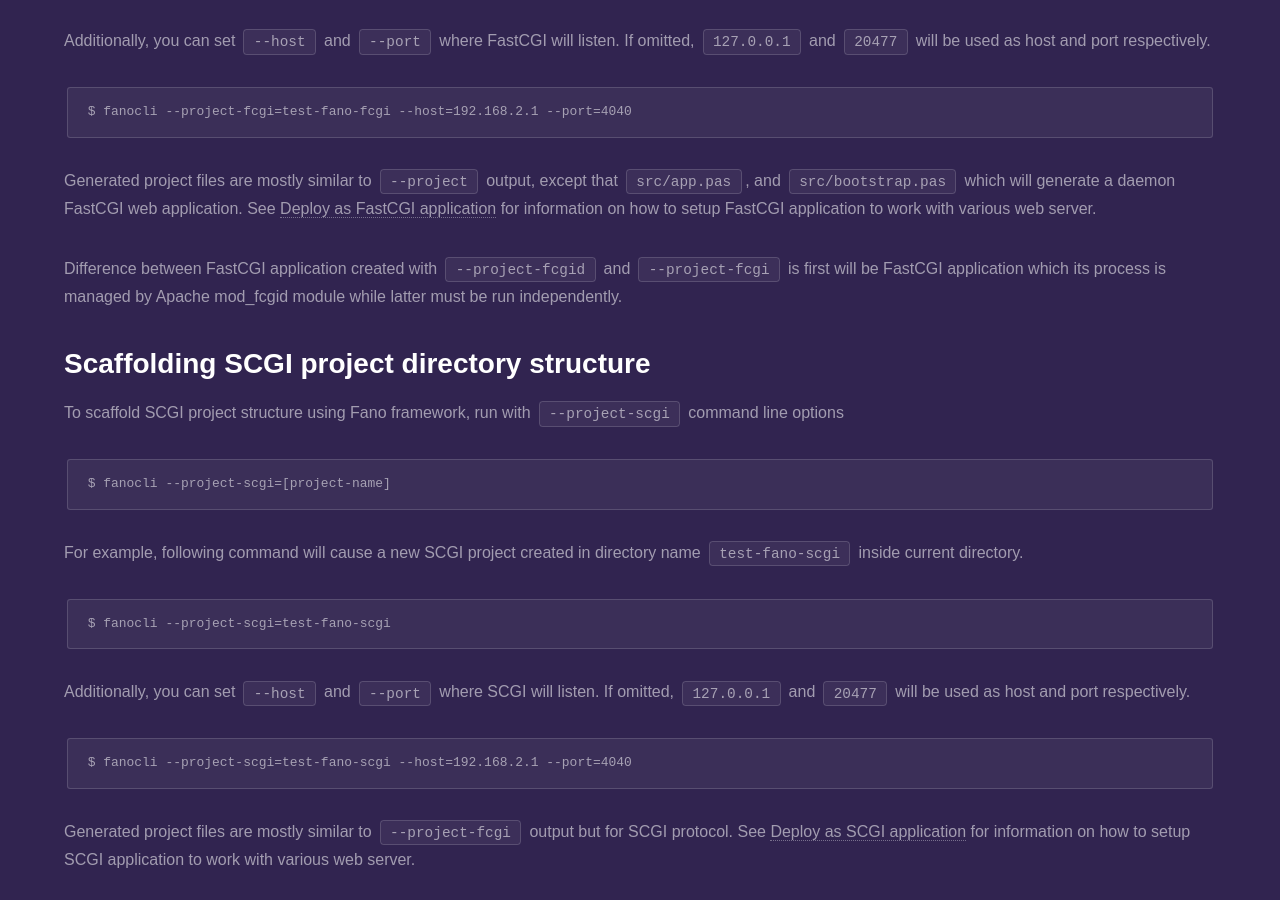
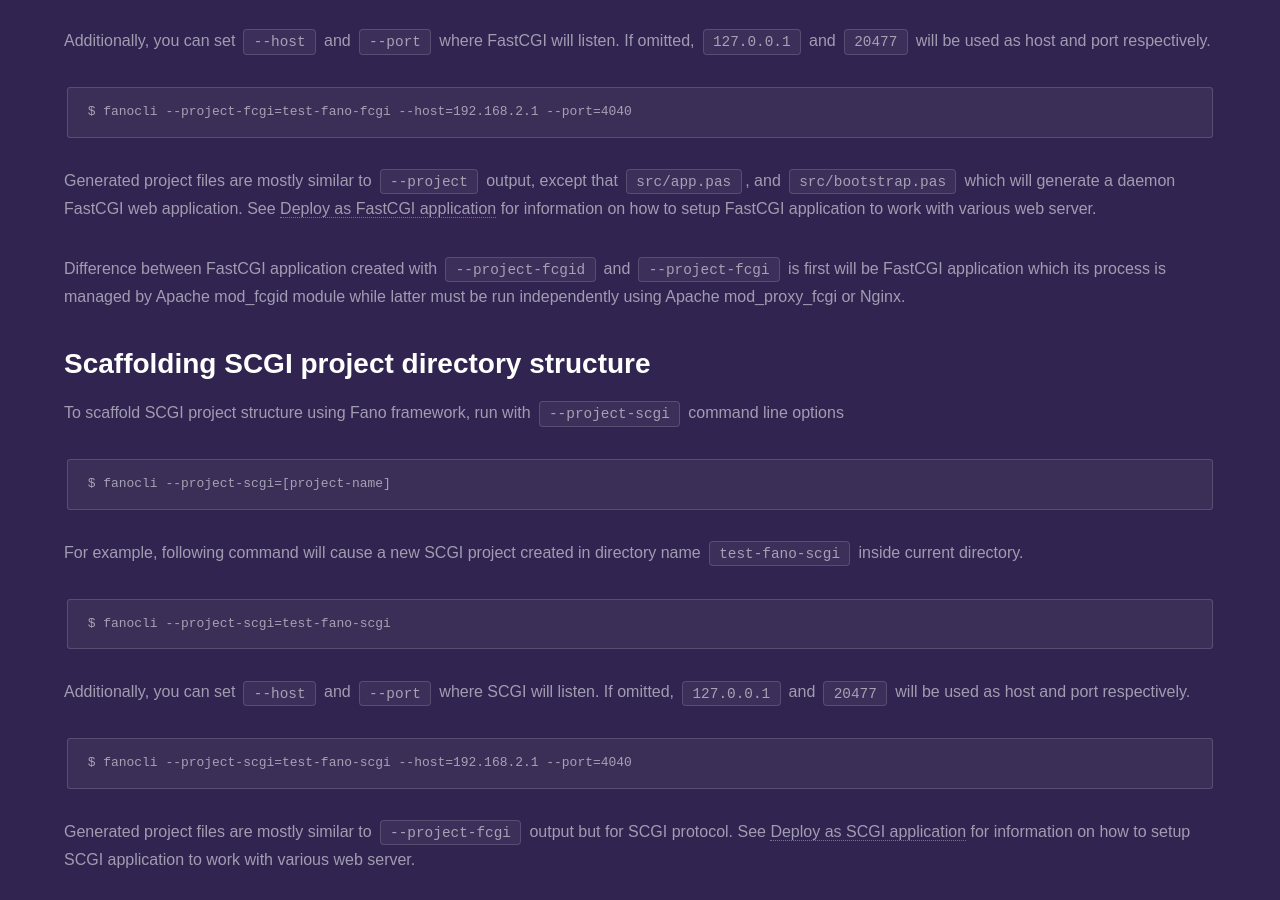
Before and after one commit to fanoframework/fanoframework.github.io, a Jekyll site: the page built from scaffolding-with-fano-cli/index.md, in a window 1280 px wide and 900 px high, scrolled down 2371 px. Built offline with Jekyll 4.4.1, drawn with Linux system fonts in a browser that asks for light colours; our own code applies the rules of GitHub Pages for plain Markdown files.

Commit message:
improve  by adding content on --project-fcgid command

```diff
--- a/scaffolding-with-fano-cli/index.md
+++ b/scaffolding-with-fano-cli/index.md
@@ -98,7 +98,7 @@
 See [Deploy as FastCGI application](/deployment/fastcgi) for information on how to
 setup FastCGI application to work with various web server.
 
-Difference between FastCGI application created with `--project-fcgid` and `--project-fcgi` is first will be FastCGI application which its process is managed by Apache mod_fcgid module while latter must be run independently.
+Difference between FastCGI application created with `--project-fcgid` and `--project-fcgi` is first will be FastCGI application which its process is managed by Apache mod_fcgid module while latter must be run independently using Apache mod_proxy_fcgi or Nginx.
 
 ## Scaffolding SCGI project directory structure
 
```
